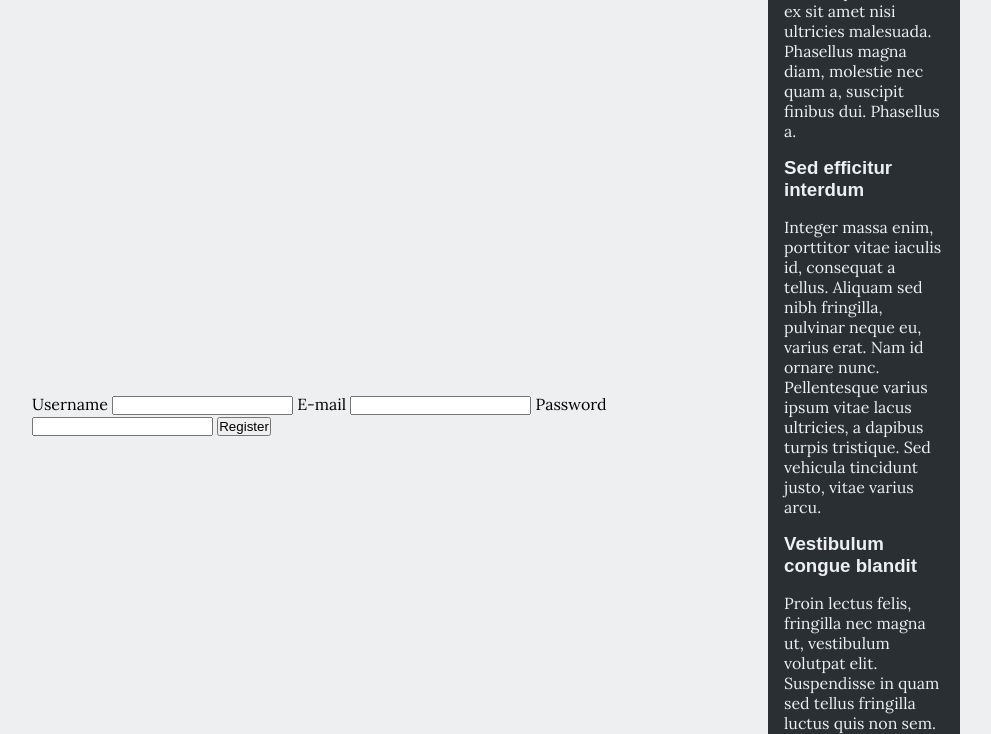
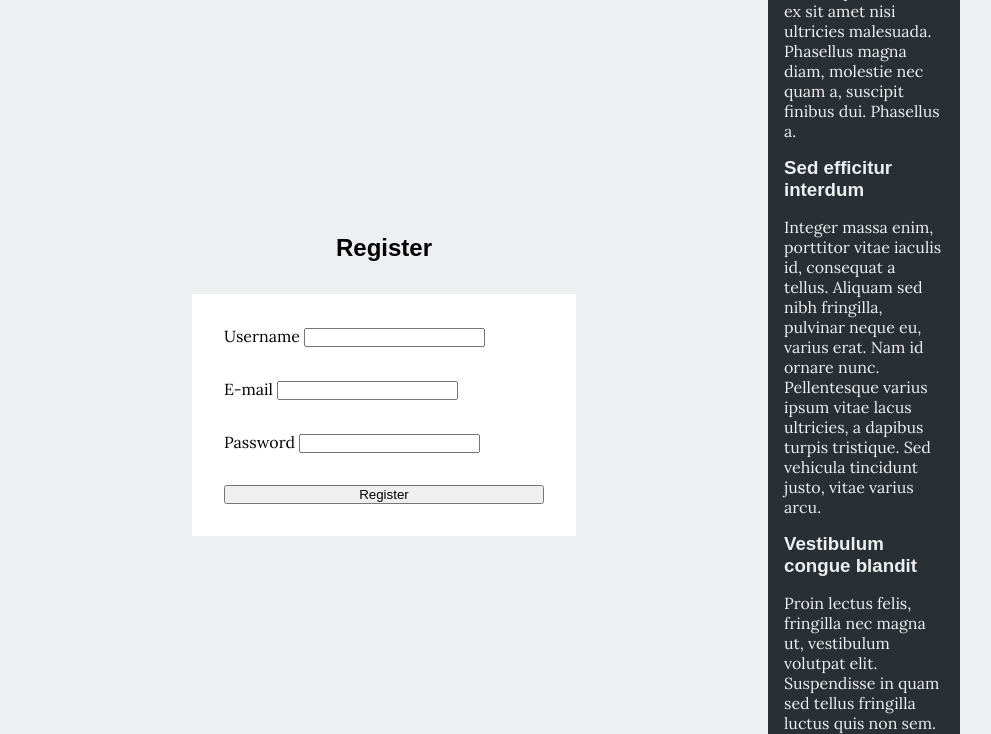
Before and after one commit to sirkotal/feup-ltw, a PHP site: page /register.html in a window 1280 px wide. Shown: the part 330-1064 px from the top of the page, without its empty margins (160-1151 px from the left). Run offline with PHP 8.4, Linux system fonts and the light colour scheme.

Commit message:
Added some more styling elements

```diff
--- a/css/newspaper-design/register.css
+++ b/css/newspaper-design/register.css
@@ -21,3 +21,20 @@
     padding: 2rem;
     height: 100%;
 }
+
+#register h1, #login h1 {
+    text-align: center;
+    color: black;
+    font-weight: bold;
+}
+
+#register form, #login form {
+    display: flex;
+    flex-direction: column;
+    background-color: white;
+
+    width: 100%;
+    max-width: 24rem;
+    padding: 2rem;
+    gap: 2rem;
+}
```
